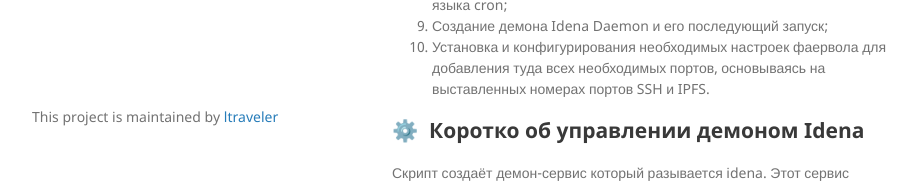
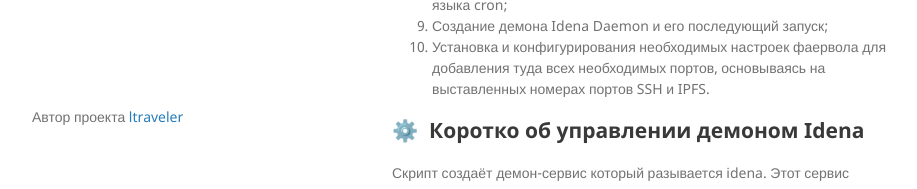
Before and after one commit to ltraveler/idena-runner-man, a Jekyll site: the page built from ru/index-ru.md, in a window 1280 px wide and 900 px high, scrolled down 554 px. Shown: the part 703-892 px from the top of the window, without its empty margins (178-1095 px from the left). Built offline with Jekyll 4.4.1, drawn with Linux system fonts in a browser that asks for light colours; the repository's description, which GitHub fills in, is left out.

Commit message:
Update default-ru.html

```diff
--- a/_layouts/default-ru.html
+++ b/_layouts/default-ru.html
@@ -49,7 +49,7 @@
       </section>
       <footer>
         {% if site.github.is_project_page %}
-        <p>This project is maintained by <a href="{{ site.github.owner_url }}">{{ site.github.owner_name }}</a></p>
+        <p>Автор проекта <a href="{{ site.github.owner_url }}">{{ site.github.owner_name }}</a></p>
         {% endif %}
         {% if site.show_copyrights %}
         <p><small>Размещено на сервисе Страницы GitHub &mdash; Тема от <a href="https://github.com/orderedlist">orderedlist</a></small></p>
```
